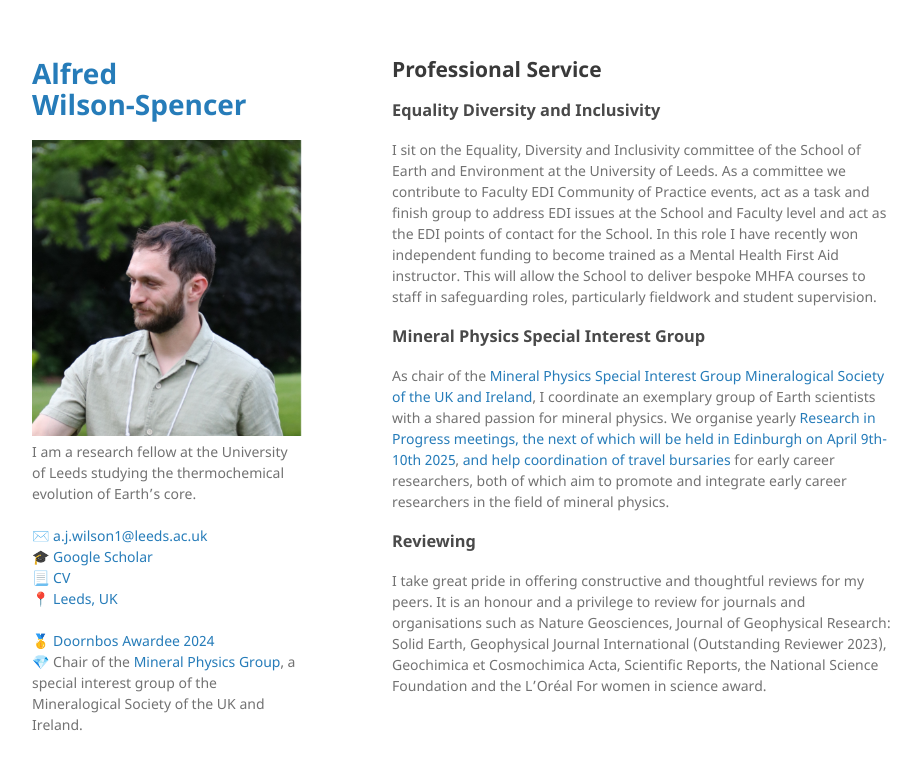
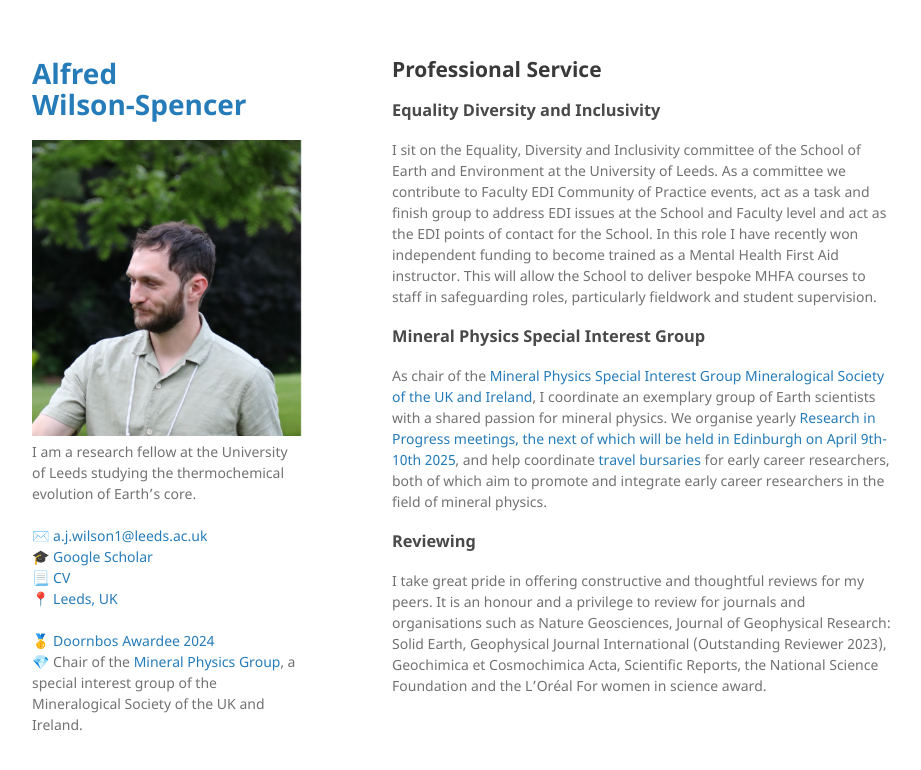
Before and after one commit to Fwilson93/Portfolio, a Jekyll site: the page built from professional-service.md, in a window 1280 px wide. Shown: the top 770 px of the page, without its empty margins (178-1099 px from the left). Built offline with Jekyll 4.4.1, drawn with Linux system fonts in a browser that asks for light colours; our own code applies the rules of GitHub Pages for plain Markdown files.

Commit message:
Update professional-service.md

```diff
--- a/professional-service.md
+++ b/professional-service.md
@@ -6,7 +6,7 @@ layout: default
 I sit on the Equality, Diversity and Inclusivity committee of the School of Earth and Environment at the University of Leeds. As a committee we contribute to Faculty EDI Community of Practice events, act as a task and finish group to address EDI issues at the School and Faculty level and act as the EDI points of contact for the School. In this role I have recently won independent funding to become trained as a Mental Health First Aid instructor. This will allow the School to deliver bespoke MHFA courses to staff in safeguarding roles, particularly fieldwork and student supervision.
 
 ### Mineral Physics Special Interest Group
-As chair of the <a href="https://www.minersoc.org/mpg.html"> Mineral Physics Special Interest Group Mineralogical Society of the UK and Ireland</a>, I coordinate an exemplary group of Earth scientists with a shared passion for mineral physics. We organise yearly <a href="https://minphys.github.io/"> Research in Progress meetings, the next of which will be held in Edinburgh on April 9th-10th 2025</a>, <a href="https://www.minersoc.org/mpg-bursaries.html">and help coordination of travel bursaries</a> for early career researchers, both of which aim to promote and integrate early career researchers in the field of mineral physics.
+As chair of the <a href="https://www.minersoc.org/mpg.html"> Mineral Physics Special Interest Group Mineralogical Society of the UK and Ireland</a>, I coordinate an exemplary group of Earth scientists with a shared passion for mineral physics. We organise yearly <a href="https://minphys.github.io/"> Research in Progress meetings, the next of which will be held in Edinburgh on April 9th-10th 2025</a>, and help coordinate <a href="https://www.minersoc.org/mpg-bursaries.html">travel bursaries</a> for early career researchers, both of which aim to promote and integrate early career researchers in the field of mineral physics.
 
 ### Reviewing
 I take great pride in offering constructive and thoughtful reviews for my peers. It is an honour and a privilege to review for journals and organisations such as Nature Geosciences, Journal of Geophysical Research: Solid Earth, Geophysical Journal International (Outstanding Reviewer 2023), Geochimica et Cosmochimica Acta, Scientific Reports, the National Science Foundation and the L’Oréal For women in science award.
```
